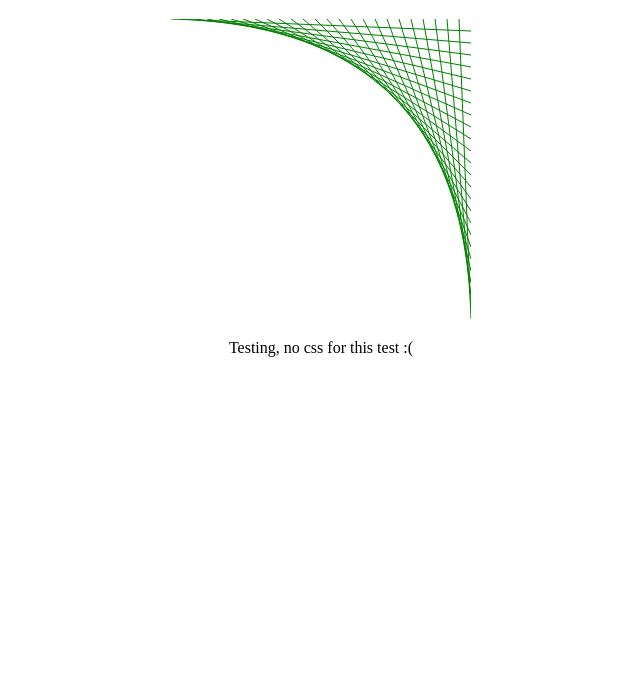
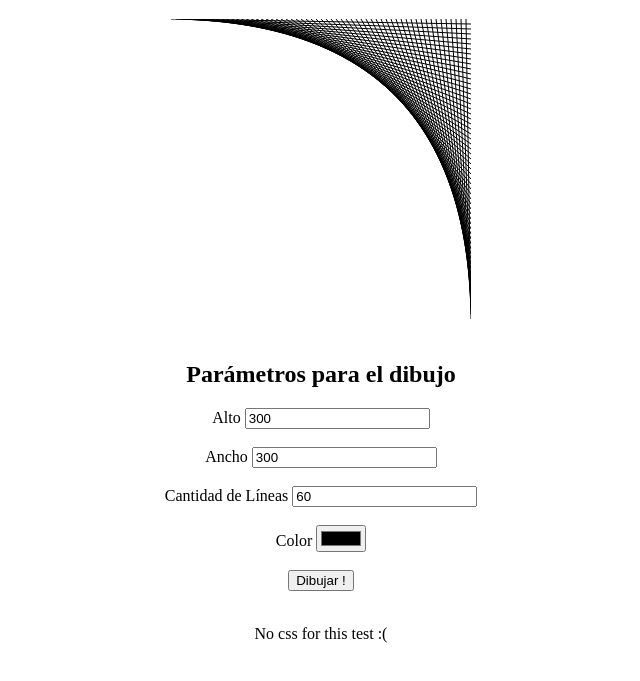
Before and after one commit to ajaralampidis/platzi-free-js-canvastut, a plain HTML site: page index.html in a window 1280 px wide. Shown: the part 61-742 px from the top of the page, without its empty margins (319-959 px from the left). Drawn offline with Linux system fonts and the light colour scheme.

Commit message:
Simple GUI added to HMTL and JS making it functional
The html gui uses a form tag and inputs, JS prevents default submit and collect data from inputs.

```diff
--- a/index.html
+++ b/index.html
@@ -7,8 +7,37 @@
 </head>
 <body style="text-align: center;">
     <h1>Dibujando con JS</h1>
-    <canvas id="dibujo" width="300" height="300"></canvas>
-    <p>Testing, no css for this test :(</p>
+    <canvas id="dibujo" height="300" width="300"></canvas>
+    <br><br>
+    <h2>Parámetros para el dibujo</h2>
+
+    <form id="info">
+        <div>
+            <label for="alto">Alto</label>
+            <input type="number" name="alto" id="alto" value="300">
+        </div>
+        <br>
+        <div>
+            <label for="ancho">Ancho</label>
+            <input type="number" name="ancho" id="ancho" value="300">
+        </div>
+        <br>
+        <div>
+            <label for="cantLineas">Cantidad de Líneas</label>
+            <input type="number" name="cantLineas" id="cantLineas" value="60">
+        </div>
+        <br>
+        <div>
+            <label for="color">Color</label>
+            <input type="color" name="color" id="color">
+        </div>
+        <br>
+        <input type="submit" value="Dibujar !">
+    </form>
+    <br>
+
+    <p>No css for this test :( </p>
+
     <script src="./index.js"></script>
 </body>
 </html>
--- a/index.js
+++ b/index.js
@@ -3,8 +3,16 @@
 let d = document.getElementById("dibujo");
 let lienzo = d.getContext("2d");
 
+
+//Variables del canvas
+let ancho = document.getElementById("ancho").value;
+let alto = document.getElementById("alto").value;
+let cantLineas = document.getElementById("cantLineas").value;
+let colorRaya = document.getElementById("color").value;
+
 //Función para trazar rayas
-function raya(xi, yi, xf, yf) {
+function raya(xi, yi, xf, yf)
+{
     lienzo.beginPath();
     lienzo.strokeStyle = colorRaya;
     lienzo.moveTo(xi, yi);
@@ -13,23 +21,58 @@ function raya(xi, yi, xf, yf) {
     lienzo.closePath();
 };
 
-// Alto y Ancho del canvas (admite modificar el HTML)
-let altoLienzo = lienzo.canvas.clientHeight;
-let anchoLienzo = lienzo.canvas.clientWidth;
+function reiniciarLienzo()
+{
+   lienzo.clearRect(0, 0, d.width, d.height);
+};
 
-// Modificar Cantidad de rayas y color
-let cantidadRayas = 25;
-let colorRaya = "green";
+function dibujarCanvas()
+{
+    for (let i = 0; i < cantLineas; i++)
+    {
+        let espaciadoVertical = alto / cantLineas;
+        let espaciadoHorizontal = ancho / cantLineas;
+        let xi = ancho;
+        let yi = alto - (i*espaciadoVertical);
+        let xf = ancho - ((i+1)*espaciadoHorizontal);
+        let yf = 0;
+        raya(xi, yi, xf, yf);
+    };
+};
 
-// Calculo "automático" del espacio entre rayas
-let espaciadoVertical = altoLienzo / cantidadRayas;
-let espaciadoHorizontal = anchoLienzo / cantidadRayas;
+//Dibujo al abrir la web
+window.addEventListener("load", (event) =>
+{
+    dibujarCanvas();
+
+});
+
+document.getElementById("info").addEventListener("submit", (event) =>
+{
+    // evitar subbmit y limpiar el canvas
+    event.preventDefault();
+    reiniciarLienzo()
+
+    // setear el ancho y alto del canvas (HTML element)
+    d.height = document.getElementById("alto").value;
+    d.width = document.getElementById("ancho").value;
+
+    // re-setear variables para redibujar
+    ancho = document.getElementById("ancho").value;
+    alto = document.getElementById("alto").value;
+    cantLineas = document.getElementById("cantLineas").value;
+    colorRaya = document.getElementById("color").value;
 
 
-for (let i = 0; i < cantidadRayas; i++) {
-    let xi = anchoLienzo;
-    let yi = altoLienzo - (i*espaciadoVertical);
-    let xf = anchoLienzo - ((i+1)*espaciadoHorizontal);
-    let yf = 0;
-    raya(xi, yi, xf, yf);
-};
+    return dibujarCanvas()
+
+});
+
+//console.log(alto);
+//console.log(ancho);
+//console.log(colorRaya);
+//console.log(cantLineas);
+
+// Calculo "automático" del espacio entre lineas
+//console.log(espaciadoHorizontal);
+//console.log(espaciadoVertical);
```
